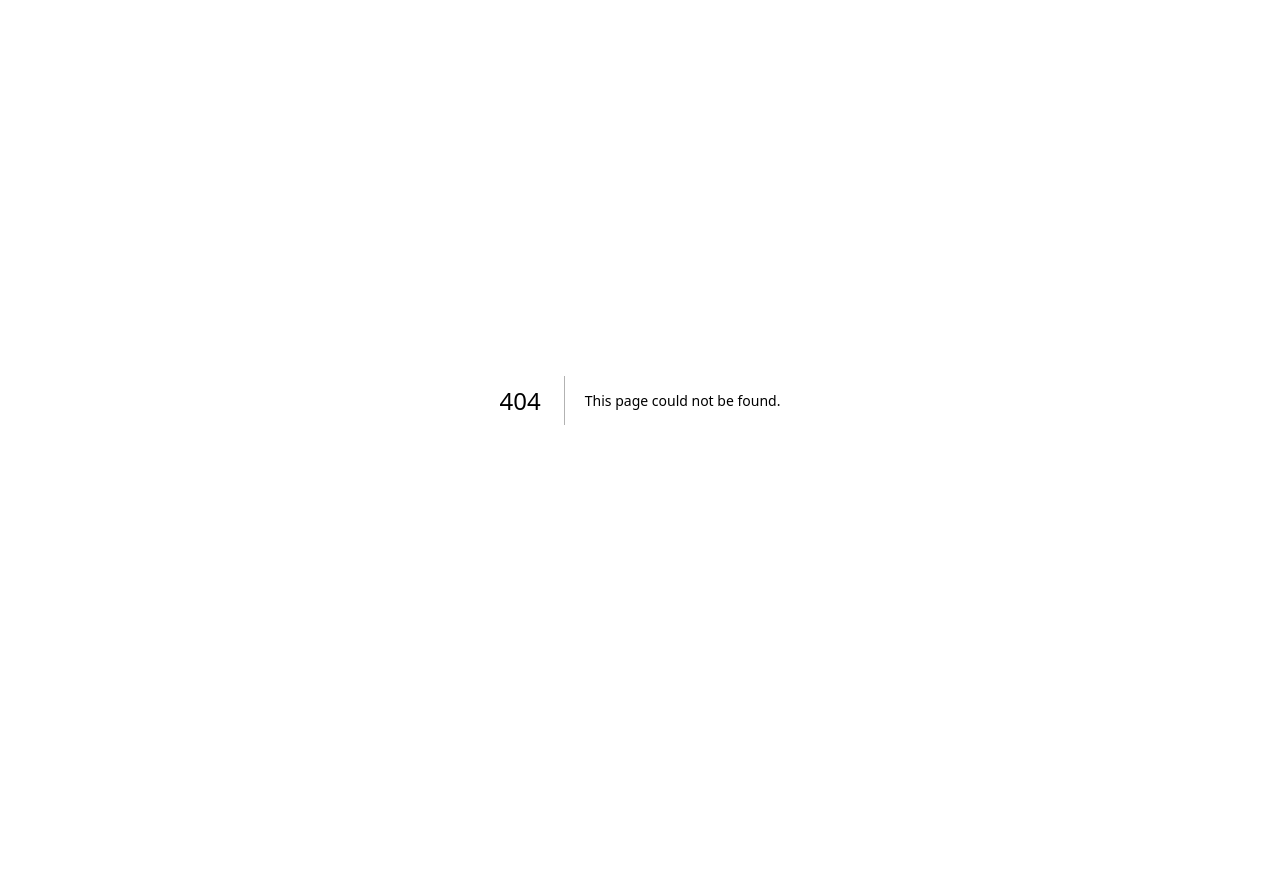
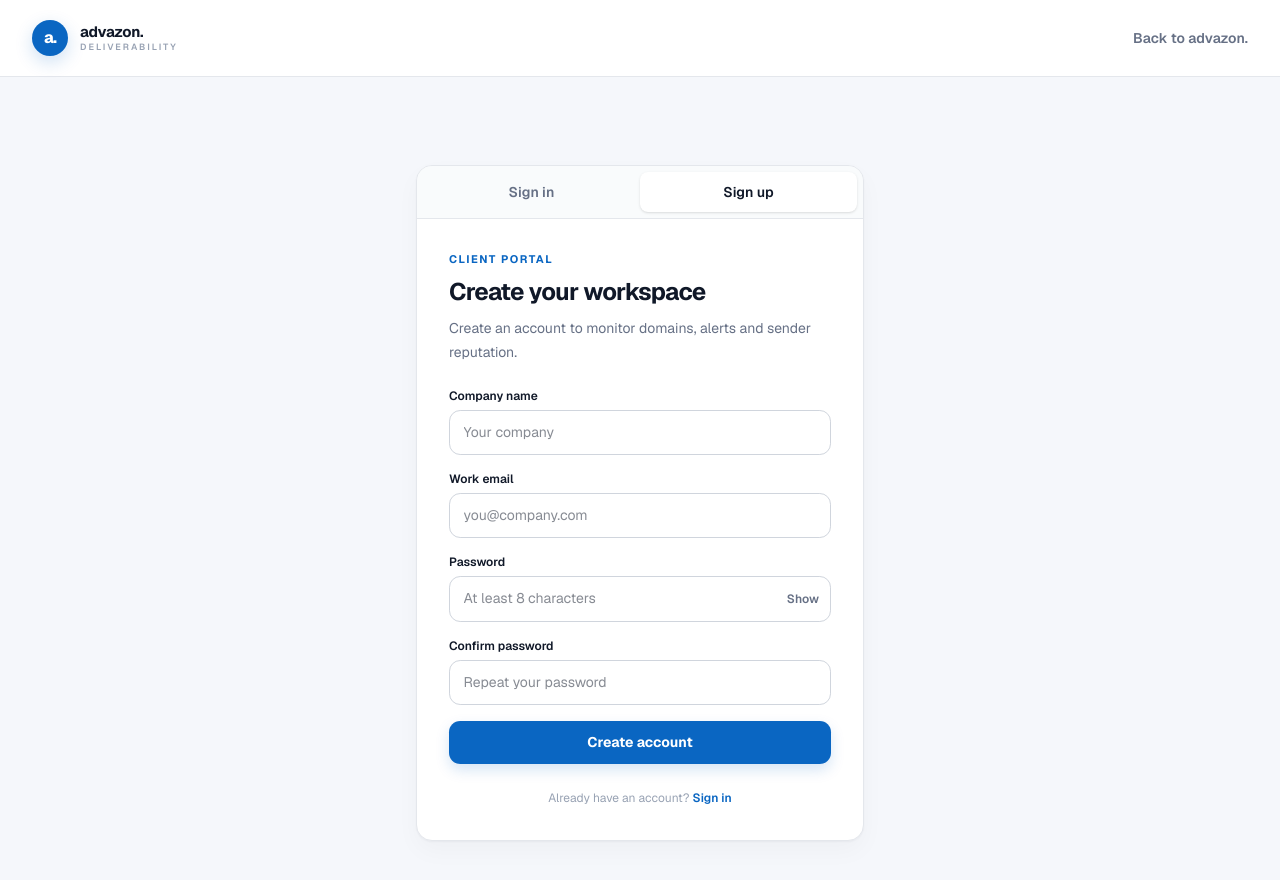
Before and after one commit to 787-lab/deliverability-dashboard, a Next.js app in the folder apps/web/: page /portal/signup in a window 1280 px wide. Before the commit this address had no page. Before the commit the page ends 800 px from the top, so only its background shows below. Built offline with nearby package versions, Linux system fonts and the light colour scheme.

Commit message:
feat: add client email-password authentication

```diff
--- /dev/null
+++ b/apps/web/app/portal/signup/page.tsx
@@ -0,0 +1,5 @@
+import { AuthForm } from "../AuthForm";
+
+export default function SignUpPage() {
+  return <AuthForm mode="signup" />;
+}
```
